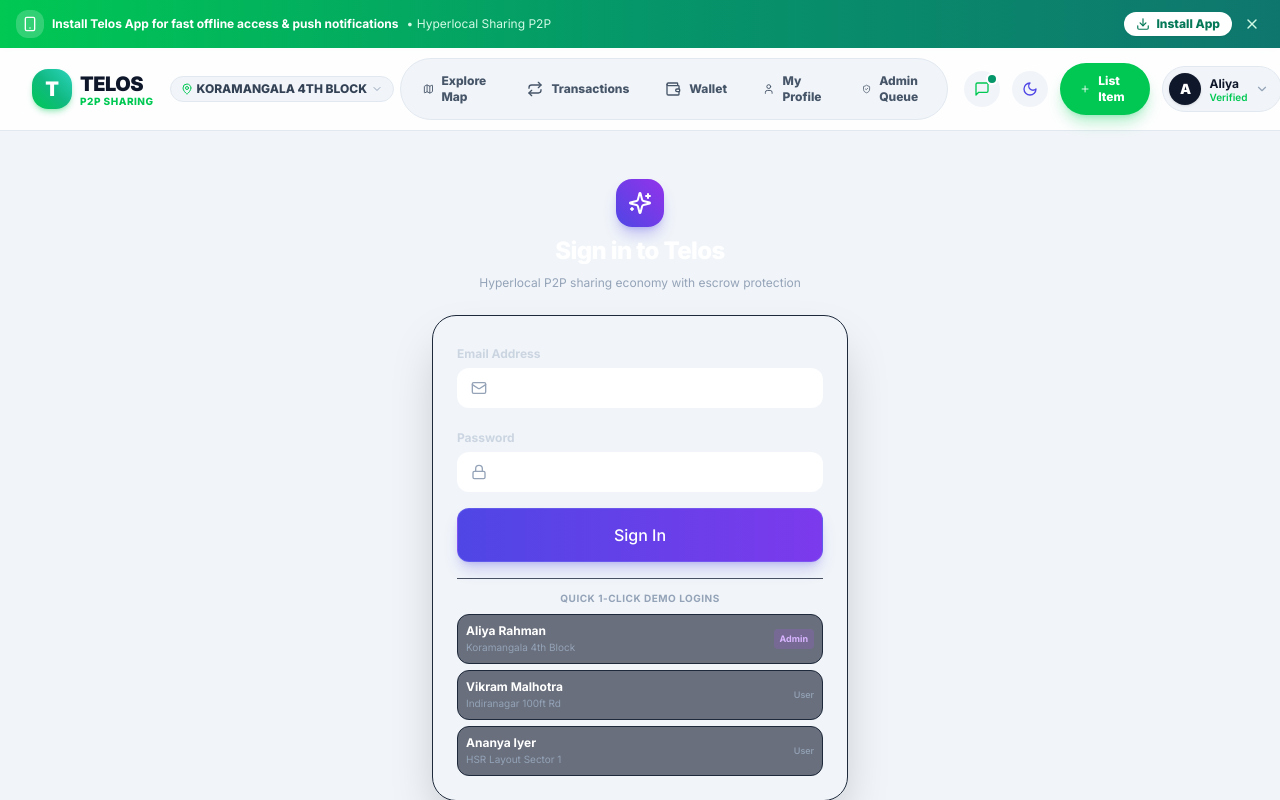
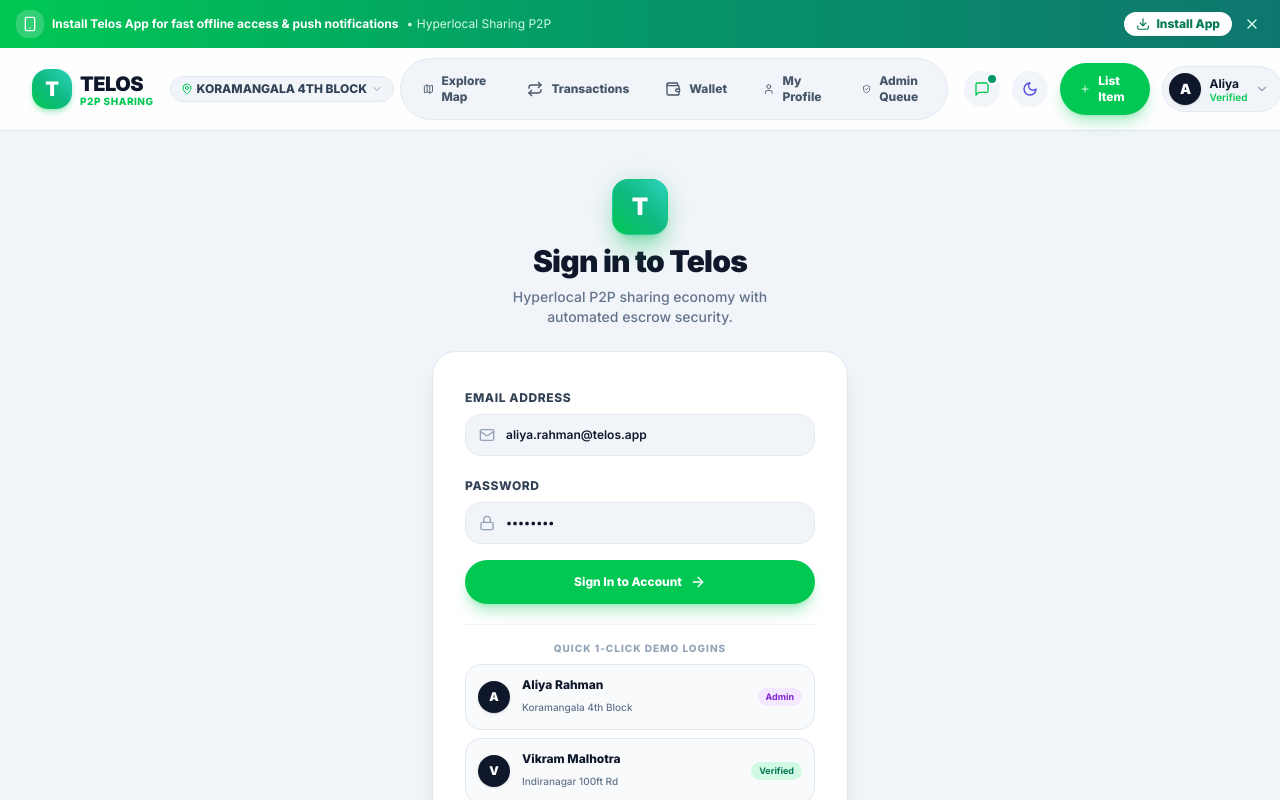
Before and after one commit to rajtharun08/Telos, a React (Vite) app in the folder frontend/: page /login in a window 1280 px wide. Shown: the top 800 px of the page. Built offline with nearby package versions, Linux system fonts and the light colour scheme.

Commit message:
feat(auth): add high-tech login loading overlay and animated splash transition

```diff
--- /dev/null
+++ b/frontend/src/components/common/LoadingOverlay.jsx
@@ -0,0 +1,58 @@
+import React from 'react';
+import { motion, AnimatePresence } from 'framer-motion';
+import { ShieldCheck, Sparkles, Loader2 } from 'lucide-react';
+
+export const LoadingOverlay = ({ isVisible, message = 'Authenticating Escrow Session...' }) => {
+  return (
+    <AnimatePresence>
+      {isVisible && (
+        <motion.div
+          initial={{ opacity: 0 }}
+          animate={{ opacity: 1 }}
+          exit={{ opacity: 0 }}
+          transition={{ duration: 0.2 }}
+          className="fixed inset-0 z-50 flex flex-col items-center justify-center bg-slate-950/80 backdrop-blur-md p-6 text-center"
+        >
+          {/* Centered Glowing Logo Pulsing Container */}
+          <div className="relative mb-6">
+            <div className="absolute inset-0 rounded-3xl bg-forest-500/30 blur-xl animate-pulse" />
+            <motion.div
+              animate={{ scale: [1, 1.05, 1], rotate: [0, 5, -5, 0] }}
+              transition={{ repeat: Infinity, duration: 2.5, ease: 'easeInOut' }}
+              className="relative w-20 h-20 rounded-3xl bg-gradient-to-tr from-forest-600 via-emerald-500 to-teal-400 flex items-center justify-center text-white font-black text-4xl shadow-2xl shadow-forest-600/50 border border-emerald-400/30"
+            >
+              T
+            </motion.div>
+          </div>
+
+          {/* Title & Status Bar */}
+          <div className="space-y-3 max-w-xs mx-auto">
+            <div className="flex items-center justify-center gap-2">
+              <Sparkles className="w-4 h-4 text-emerald-400 animate-spin" />
+              <h3 className="text-lg font-black text-white tracking-tight">TELOS P2P</h3>
+            </div>
+
+            <p className="text-xs font-semibold text-emerald-400 animate-pulse font-mono">
+              {message}
+            </p>
+
+            {/* Animated Progress Bar */}
+            <div className="w-48 h-1.5 bg-slate-800 rounded-full mx-auto overflow-hidden relative border border-slate-700">
+              <motion.div
+                initial={{ x: '-100%' }}
+                animate={{ x: '100%' }}
+                transition={{ repeat: Infinity, duration: 1.2, ease: 'easeInOut' }}
+                className="w-full h-full bg-gradient-to-r from-forest-600 via-emerald-400 to-teal-300 rounded-full"
+              />
+            </div>
+
+            <div className="flex items-center justify-center gap-1.5 text-[11px] font-bold text-slate-400 pt-2">
+              <ShieldCheck className="w-3.5 h-3.5 text-forest-500" />
+              <span>100% End-to-End Escrow Protection</span>
+            </div>
+          </div>
+        </motion.div>
+      )}
+    </AnimatePresence>
+  );
+};
--- a/frontend/src/pages/LoginPage.jsx
+++ b/frontend/src/pages/LoginPage.jsx
@@ -1,10 +1,11 @@
 import React, { useState } from 'react';
 import { PageTransition } from '../components/layout/PageTransition';
 import { Button } from '../components/common/Button';
+import { LoadingOverlay } from '../components/common/LoadingOverlay';
 import { useAuth } from '../context/AuthContext';
 import { useToast } from '../context/ToastContext';
-import { useNavigate, Link } from 'react-router-dom';
-import { Sparkles, Mail, Lock, CheckCircle2, UserCheck } from 'lucide-react';
+import { useNavigate } from 'react-router-dom';
+import { Sparkles, Mail, Lock, CheckCircle2, ShieldCheck, ArrowRight, UserCheck } from 'lucide-react';
 
 export const LoginPage = () => {
   const { login, demoUsers, switchUser } = useAuth();
@@ -14,97 +15,143 @@ export const LoginPage = () => {
   const [email, setEmail] = useState('aliya.rahman@telos.app');
   const [password, setPassword] = useState('demo1234');
   const [isLoading, setIsLoading] = useState(false);
+  const [loadingMessage, setLoadingMessage] = useState('Authenticating Escrow Session...');
 
   const handleSubmit = (e) => {
     e.preventDefault();
     setIsLoading(true);
+    setLoadingMessage('Authenticating Escrow Session...');
+
     setTimeout(() => {
       login(email, password);
       addToast(`Welcome back, ${email}!`, 'success');
       setIsLoading(false);
       navigate('/explore');
-    }, 600);
+    }, 900);
+  };
+
+  const handleQuickDemoLogin = (userObj) => {
+    setIsLoading(true);
+    setLoadingMessage(`Loading Persona for ${userObj.name}...`);
+
+    setTimeout(() => {
+      switchUser(userObj.id);
+      addToast(`🎉 Signed in as ${userObj.name}`, 'success');
+      setIsLoading(false);
+      navigate('/explore');
+    }, 900);
   };
 
   return (
     <PageTransition>
-      <div className="max-w-md mx-auto px-4 py-12 space-y-6">
+      {/* High-Tech Animated Loading Overlay */}
+      <LoadingOverlay isVisible={isLoading} message={loadingMessage} />
+
+      <div className="max-w-md mx-auto px-4 py-8 sm:py-12 space-y-6">
 
         {/* Header */}
         <div className="text-center space-y-2">
-          <div className="w-12 h-12 rounded-2xl bg-gradient-to-tr from-indigo-600 to-purple-600 flex items-center justify-center mx-auto shadow-lg shadow-indigo-600/30">
-            <Sparkles className="w-6 h-6 text-white" />
+          <div className="relative w-14 h-14 mx-auto mb-2">
+            <div className="absolute inset-0 rounded-2xl bg-forest-500/20 blur-md animate-pulse" />
+            <div className="relative w-14 h-14 rounded-2xl bg-gradient-to-tr from-forest-600 via-emerald-500 to-teal-400 flex items-center justify-center text-white font-black text-2xl shadow-xl shadow-forest-600/30 border border-emerald-400/30">
+              T
+            </div>
           </div>
-          <h1 className="text-2xl font-extrabold text-white tracking-tight">Sign in to Telos</h1>
-          <p className="text-xs text-slate-400">Hyperlocal P2P sharing economy with escrow protection</p>
+          <h1 className="text-2xl sm:text-3xl font-black text-slate-900 dark:text-white tracking-tight">Sign in to Telos</h1>
+          <p className="text-xs sm:text-sm text-slate-500 dark:text-slate-400 max-w-xs mx-auto font-medium">
+            Hyperlocal P2P sharing economy with automated escrow security.
+          </p>
         </div>
 
-        {/* Login Form */}
-        <div className="glass-panel rounded-3xl p-6 border border-slate-800 shadow-2xl space-y-4">
+        {/* Login Form Card */}
+        <div className="bg-white dark:bg-slate-900 rounded-3xl p-6 sm:p-8 border border-slate-200 dark:border-slate-800 shadow-xl space-y-5">
           <form onSubmit={handleSubmit} className="space-y-4">
-            <div className="space-y-1">
-              <label className="text-xs font-bold text-slate-300">Email Address</label>
+
+            <div className="space-y-1.5">
+              <label className="text-xs font-extrabold text-slate-700 dark:text-slate-300 uppercase tracking-wider">Email Address</label>
               <div className="relative">
                 <Mail className="w-4 h-4 text-slate-400 absolute left-3.5 top-1/2 -translate-y-1/2" />
                 <input
                   type="email"
                   value={email}
                   onChange={(e) => setEmail(e.target.value)}
-                  className="w-full pl-10 pr-4 py-2.5 rounded-xl glass-input text-sm text-white focus:outline-none"
+                  className="w-full pl-10 pr-4 py-3 rounded-2xl bg-slate-100 dark:bg-slate-800 text-xs font-semibold text-slate-900 dark:text-white border border-slate-200 dark:border-slate-700 focus:outline-none focus:border-forest-600 transition-colors"
                   required
                 />
               </div>
             </div>
 
-            <div className="space-y-1">
-              <label className="text-xs font-bold text-slate-300">Password</label>
+            <div className="space-y-1.5">
+              <label className="text-xs font-extrabold text-slate-700 dark:text-slate-300 uppercase tracking-wider">Password</label>
               <div className="relative">
                 <Lock className="w-4 h-4 text-slate-400 absolute left-3.5 top-1/2 -translate-y-1/2" />
                 <input
                   type="password"
                   value={password}
                   onChange={(e) => setPassword(e.target.value)}
-                  className="w-full pl-10 pr-4 py-2.5 rounded-xl glass-input text-sm text-white focus:outline-none"
+                  className="w-full pl-10 pr-4 py-3 rounded-2xl bg-slate-100 dark:bg-slate-800 text-xs font-semibold text-slate-900 dark:text-white border border-slate-200 dark:border-slate-700 focus:outline-none focus:border-forest-600 transition-colors"
                   required
                 />
               </div>
             </div>
 
-            <Button variant="primary" size="lg" className="w-full" isLoading={isLoading}>
-              Sign In
-            </Button>
+            <button
+              type="submit"
+              disabled={isLoading}
+              className="w-full py-3.5 rounded-full bg-forest-600 hover:bg-forest-500 text-white font-extrabold text-xs shadow-lg shadow-forest-600/30 transition-transform active:scale-98 cursor-pointer flex items-center justify-center gap-2"
+            >
+              <span>Sign In to Account</span>
+              <ArrowRight className="w-4 h-4" />
+            </button>
           </form>
 
-          {/* Quick Persona Logins */}
-          <div className="pt-3 border-t border-slate-800/80">
-            <span className="text-[10px] font-bold text-slate-400 uppercase tracking-wider block mb-2 text-center">
+          {/* Quick 1-Click Demo Logins */}
+          <div className="pt-4 border-t border-slate-100 dark:border-slate-800 space-y-2">
+            <span className="text-[10px] font-extrabold text-slate-400 uppercase tracking-widest block text-center">
               Quick 1-Click Demo Logins
             </span>
-            <div className="space-y-1.5">
+
+            <div className="space-y-2">
               {demoUsers.map((u) => (
                 <button
                   key={u.id}
-                  onClick={() => {
-                    switchUser(u.id);
-                    addToast(`Signed in as ${u.name}`, 'success');
-                    navigate('/explore');
-                  }}
-                  className="w-full p-2 rounded-xl bg-slate-900/60 hover:bg-slate-800 border border-slate-800 text-left flex items-center justify-between text-xs transition-colors cursor-pointer"
+                  onClick={() => handleQuickDemoLogin(u)}
+                  className="w-full p-3 rounded-2xl bg-slate-50 dark:bg-slate-800/60 hover:bg-emerald-50 dark:hover:bg-emerald-950/40 border border-slate-200 dark:border-slate-700 hover:border-forest-500/50 text-left flex items-center justify-between transition-all cursor-pointer group"
                 >
-                  <div>
-                    <span className="font-bold text-white block">{u.name}</span>
-                    <span className="text-[10px] text-slate-400">{u.neighborhood}</span>
+                  <div className="flex items-center gap-3">
+                    <div className="w-8 h-8 rounded-full bg-slate-900 dark:bg-forest-600 text-white flex items-center justify-center font-black text-xs shadow">
+                      {u.name.charAt(0)}
+                    </div>
+                    <div>
+                      <span className="font-extrabold text-xs text-slate-900 dark:text-white block group-hover:text-forest-600 dark:group-hover:text-emerald-400 transition-colors">
+                        {u.name}
+                      </span>
+                      <span className="text-[10px] text-slate-500 dark:text-slate-400 font-medium">
+                        {u.neighborhood}
+                      </span>
+                    </div>
                   </div>
+
                   {u.admin ? (
-                    <span className="text-[9px] bg-purple-500/20 text-purple-300 px-1.5 py-0.5 rounded font-bold">Admin</span>
+                    <span className="text-[9px] bg-purple-100 dark:bg-purple-900/60 text-purple-700 dark:text-purple-300 px-2 py-0.5 rounded-full font-bold">
+                      Admin
+                    </span>
                   ) : (
-                    <span className="text-[9px] text-slate-400 font-medium">User</span>
+                    <span className="text-[9px] bg-emerald-100 dark:bg-emerald-900/60 text-forest-700 dark:text-emerald-300 px-2 py-0.5 rounded-full font-bold">
+                      Verified
+                    </span>
                   )}
                 </button>
               ))}
             </div>
           </div>
         </div>
+
+        {/* Security Badge Footer */}
+        <div className="flex items-center justify-center gap-2 text-xs font-bold text-slate-400">
+          <ShieldCheck className="w-4 h-4 text-forest-600" />
+          <span>Protected by Encrypted JWT & Spatial Escrow</span>
+        </div>
       </div>
     </PageTransition>
   );
```
Also changed, not shown: 1 other file (tests, documents, lock files or other folders).
